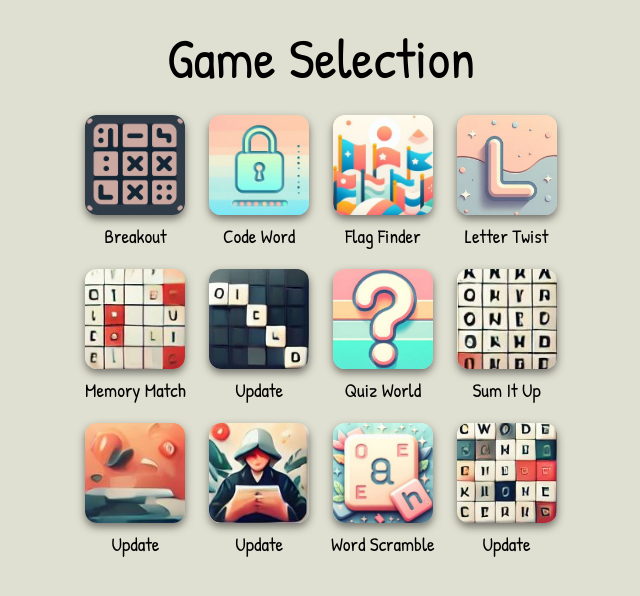
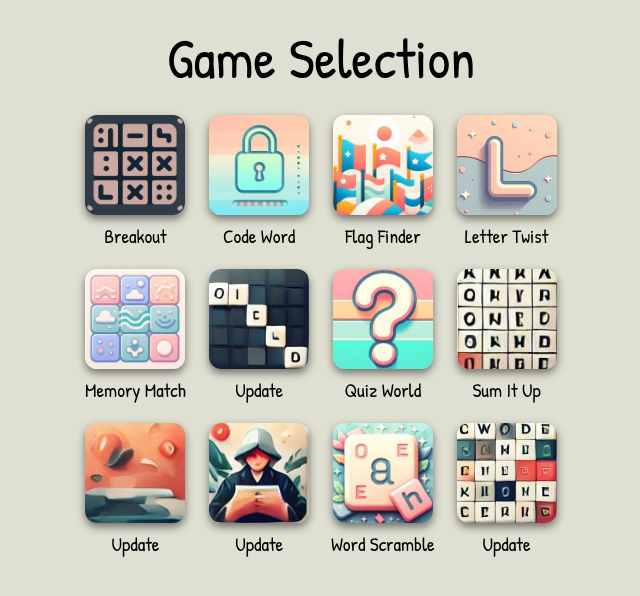
Before and after one commit to joseph-johnson27001/game-world, a Vue app: page / in a window 1280 px wide. Shown: the top 596 px of the page, without its empty margins (319-959 px from the left). Built offline with nearby package versions, Linux system fonts and the light colour scheme.

Commit message:
Memory Match

```diff
--- a/src/views/GameSelection.vue
+++ b/src/views/GameSelection.vue
@@ -50,7 +50,7 @@ export default {
         },
         {
           name: "Memory Match",
-          image: "GameSelection/crossword2.JPG",
+          image: "GameSelection/memory-match-tile.JPG",
           route: "Memory Match",
         },
 
```
Also changed, not shown: public/GameSelection/memory-match-tile.JPG (added).
